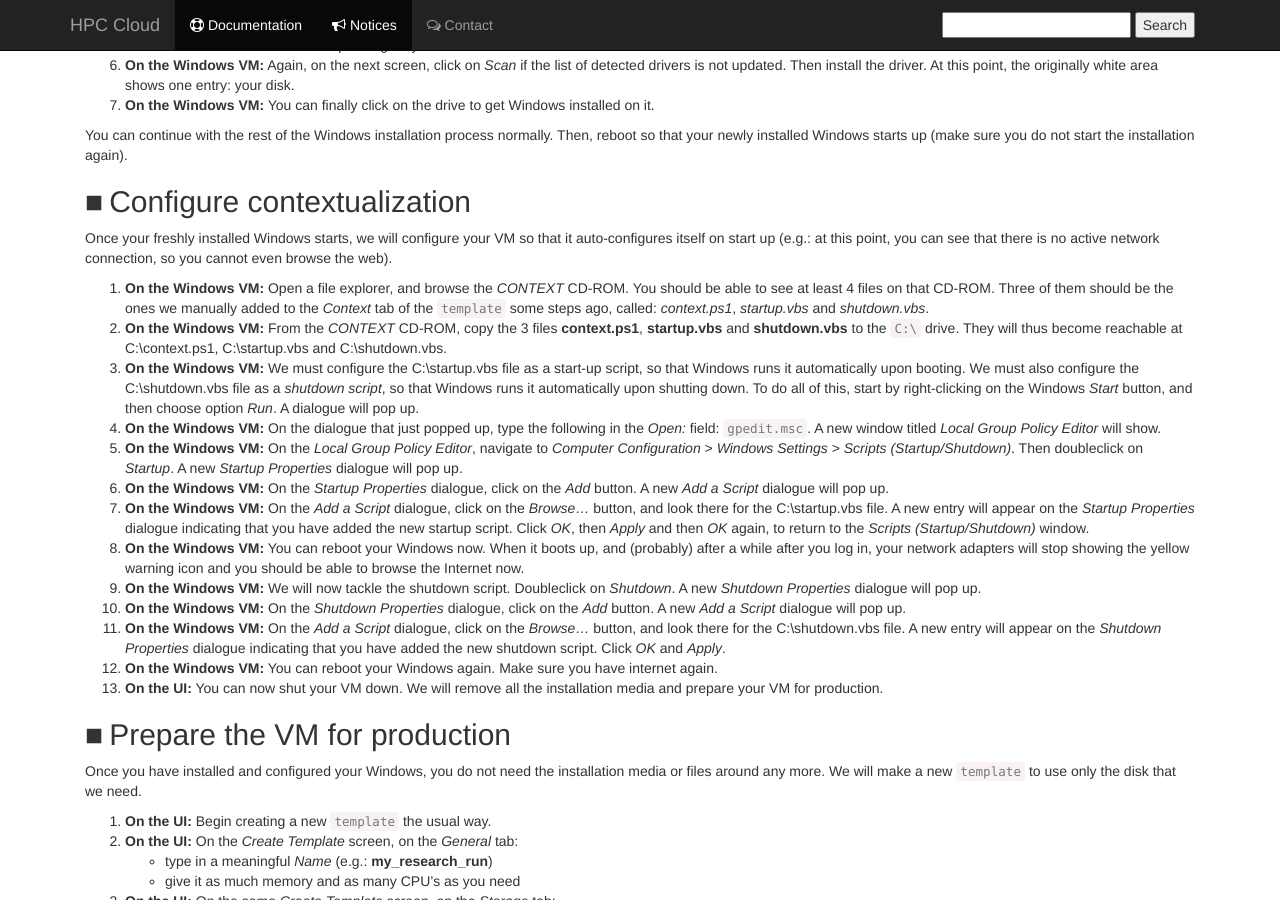
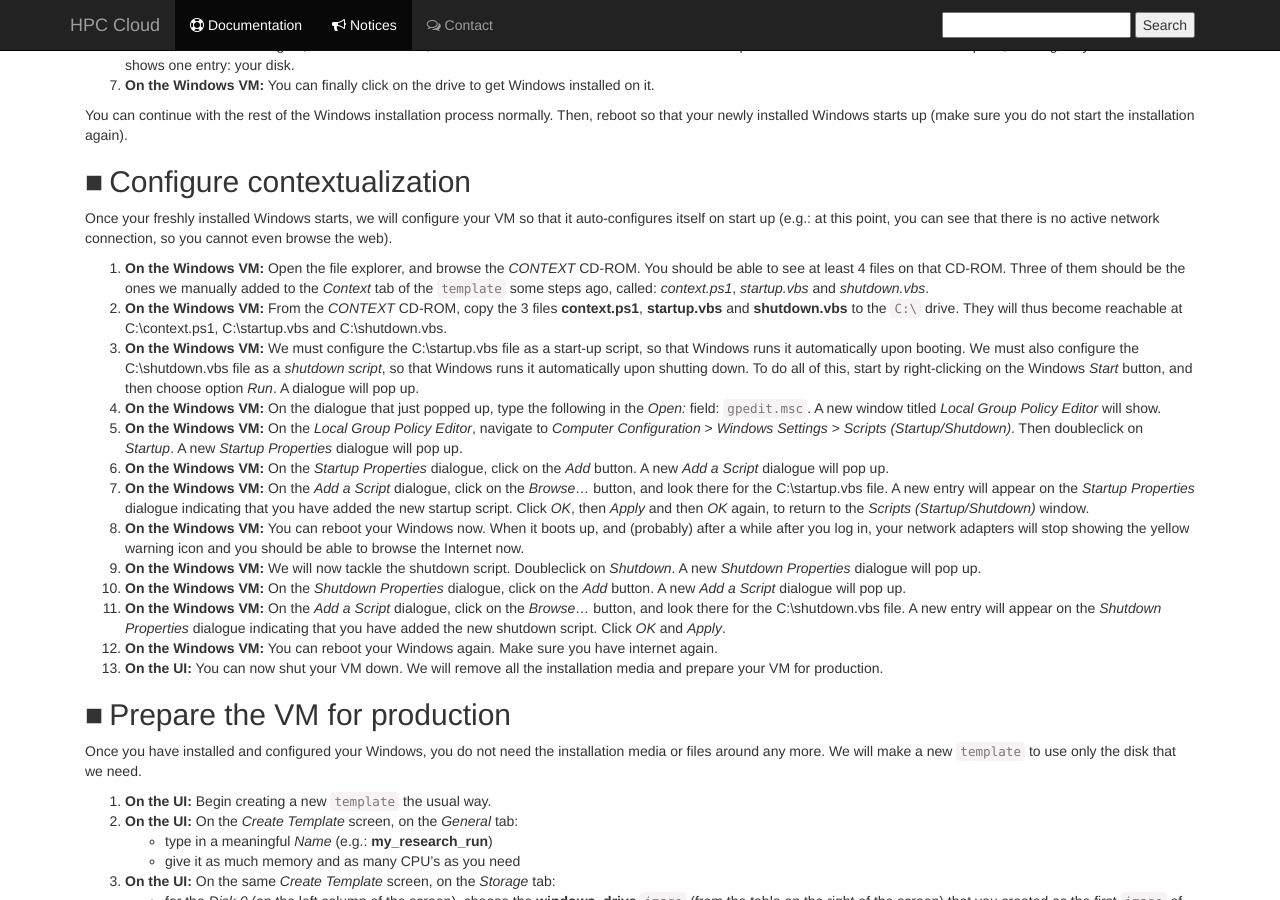
Before and after one commit to sara-nl/clouddocs, a Jekyll site: the page built from Windows.markdown, in a window 1280 px wide and 900 px high, scrolled down 3909 px. Built offline with Jekyll 4.4.1, drawn with Linux system fonts in a browser that asks for light colours; nearby versions of some CDN libraries; some of the changed text lies outside the part shown.

Commit message:
Update Windows.markdown

```diff
--- a/Windows.markdown
+++ b/Windows.markdown
@@ -174,7 +173,7 @@ You can continue with the rest of the Windows installation process normally. The
 
 Once your freshly installed Windows starts, we will configure your VM so that it auto-configures itself on start up (e.g.: at this point, you can see that there is no active network connection, so you cannot even browse the web).
 
-1. **On the Windows VM:** Open a file explorer, and browse the _CONTEXT_ CD-ROM. You should be able to see at least 4 files on that CD-ROM. Three of them should be the ones we manually added to the _Context_ tab of the `template` some steps ago, called: _context.ps1_, _startup.vbs_ and _shutdown.vbs_.
+1. **On the Windows VM:** Open the file explorer, and browse the _CONTEXT_ CD-ROM. You should be able to see at least 4 files on that CD-ROM. Three of them should be the ones we manually added to the _Context_ tab of the `template` some steps ago, called: _context.ps1_, _startup.vbs_ and _shutdown.vbs_.
 1. **On the Windows VM:** From the _CONTEXT_ CD-ROM, copy the 3 files **context.ps1**, **startup.vbs** and **shutdown.vbs** to the `C:\` drive. They will thus become reachable at C:\context.ps1, C:\startup.vbs and C:\shutdown.vbs.
 1. **On the Windows VM:** We must configure the C:\startup.vbs file as a start-up script, so that Windows runs it automatically upon booting. We must also configure the C:\shutdown.vbs file as a _shutdown script_, so that Windows runs it automatically upon shutting down. To do all of this, start by right-clicking on the Windows _Start_ button, and then choose option _Run_. A dialogue will pop up.
 1. **On the Windows VM:** On the dialogue that just popped up, type the following in the _Open:_ field: `gpedit.msc`. A new window titled _Local Group Policy Editor_ will show.
```
Also changed, not shown: other parts of Windows.markdown (+0 -1 lines).
